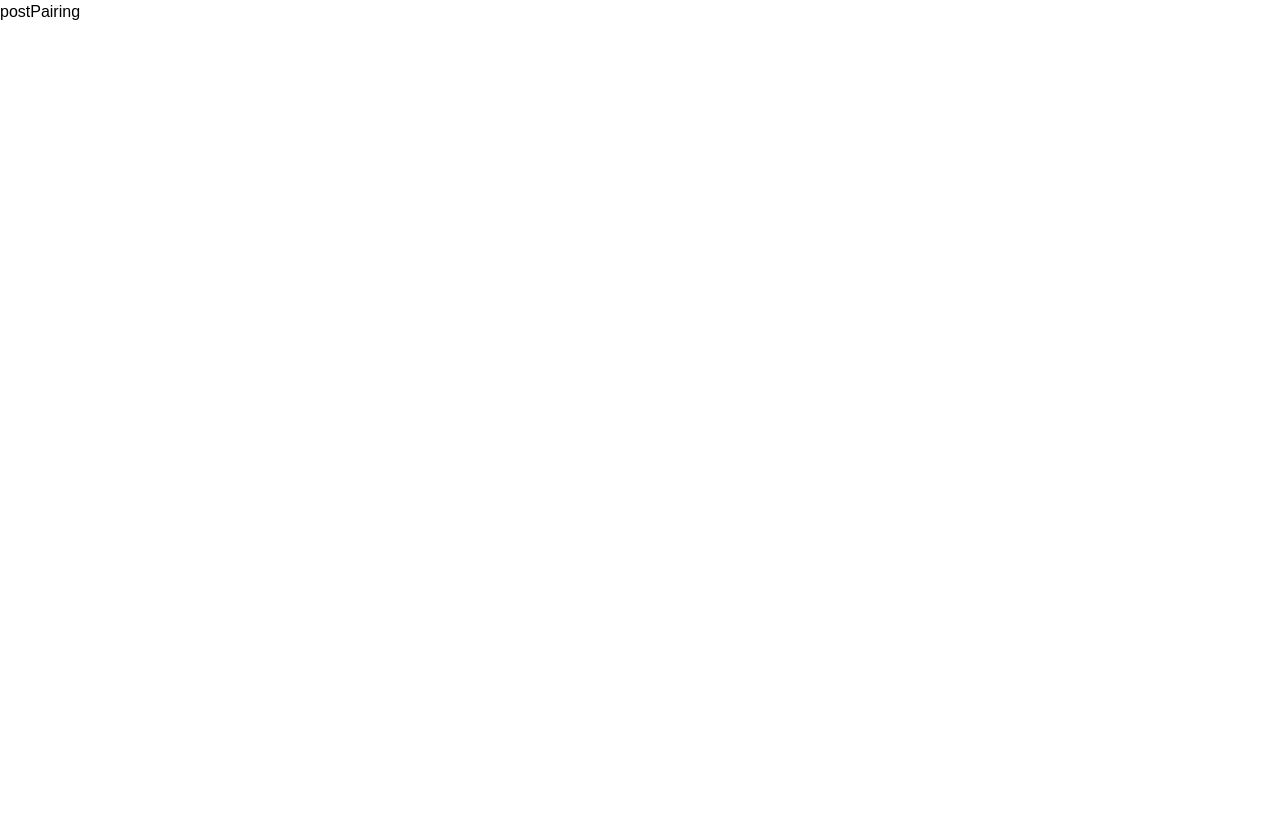
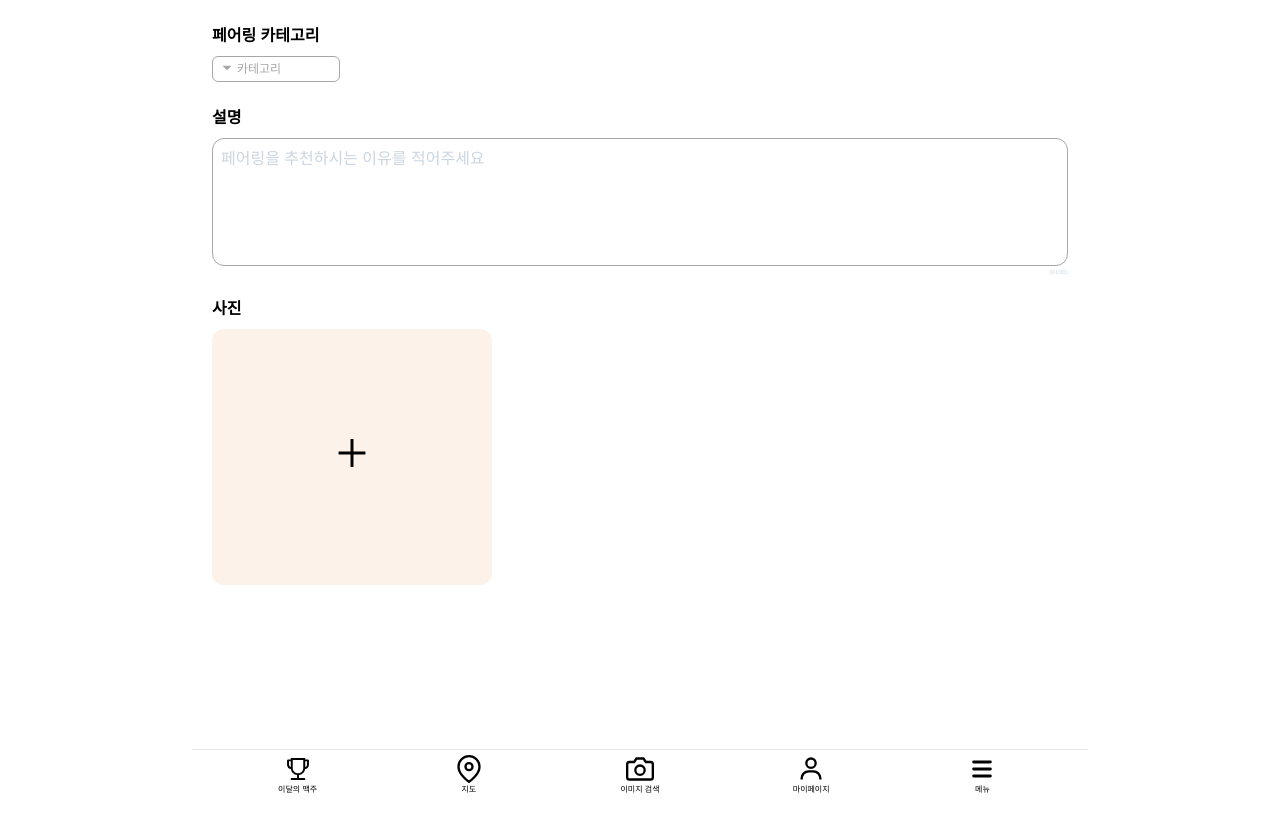
Before and after one commit to GetA-BEER/GetABeer, a Next.js app in the folder fe/: page /postpairing in a window 1280 px wide. Before the commit the page ends 800 px from the top, so only its background shows below. Built offline with nearby package versions, Linux system fonts and the light colour scheme; a web font is replaced by a local one.

Commit message:
GB-36 style: postPairing 컴포넌트 제작

```diff
--- a/fe/components/inputs/BigInput.tsx
+++ b/fe/components/inputs/BigInput.tsx
@@ -17,9 +17,7 @@ export default function BigInput({ placeholder }: InputProps) {
   return (
     <div className="m-5">
       <form className="font-light">
-        <span className="block text-sm text-slate-700 font-medium ">
-          큰 Input창
-        </span>
+        <div className="mt-6 mb-2 text-base font-semibold">설명</div>
         <textarea
           className="w-full h-32 rounded-xl p-2 border border-y-gray focus:outline-y-gold placeholder-slate-300 resize-none"
           placeholder={placeholder}
--- a/fe/components/selectBox/PairingBox.tsx
+++ b/fe/components/selectBox/PairingBox.tsx
@@ -21,7 +21,8 @@ export default function PairingBox() {
     console.log(checked);
   };
   return (
-    <>
+    <div className="m-5">
+      <div className="mt-6 mb-2 text-base font-semibold">페어링 카테고리</div>
       <button
         onClick={() => setShowModal(!showModal)}
         className={`${
@@ -54,6 +55,6 @@ export default function PairingBox() {
       ) : (
         <></>
       )}
-    </>
+    </div>
   );
 }
--- /dev/null
+++ b/fe/pages/postpairing/ImageUpload.tsx
@@ -0,0 +1,31 @@
+import { AiOutlinePlus } from 'react-icons/ai';
+export default function ImageUpload() {
+  return (
+    <div className="m-5">
+      <div className="mt-4 mb-2 text-base font-semibold">사진</div>
+
+      <div className="grid grid-cols-3 gap-2 h-[105px] md:h-64 sm:h-48">
+        <div className="bg-y-cream flex justify-center items-center rounded-xl">
+          <form method="post">
+            <button>
+              <AiOutlinePlus className="w-10 h-10" />
+            </button>
+            {/* <input
+              type="file"
+              id="chooseFile"
+              name="chooseFile"
+              accept="image/*"
+            /> */}
+          </form>
+        </div>
+        {/*
+        <div className="bg-y-cream flex justify-center items-center rounded-xl">
+          <AiOutlinePlus className="w-10 h-10" />
+        </div>
+        <div className="bg-y-cream flex justify-center items-center rounded-xl">
+          <AiOutlinePlus className="w-10 h-10" />
+        </div> */}
+      </div>
+    </div>
+  );
+}
--- a/fe/pages/postpairing/index.tsx
+++ b/fe/pages/postpairing/index.tsx
@@ -1,3 +1,25 @@
+import Head from 'next/head';
+import NavBar from '@/components/NavBar';
+import BigInput from '@/components/inputs/BigInput';
+import PairingBox from '@/components/selectBox/PairingBox';
+import ImageUpload from './ImageUpload';
+
 export default function PostPairing() {
-  return <div>postPairing</div>;
+  return (
+    <>
+      <Head>
+        <title>GetABeer</title>
+        <meta name="description" content="Generated by create next app" />
+        <meta name="viewport" content="width=device-width, initial-scale=1" />
+        <link rel="icon" href="/images/logo.png" />
+      </Head>
+
+      <main className="m-auto h-screen max-w-4xl">
+        <PairingBox />
+        <BigInput placeholder="페어링을 추천하시는 이유를 적어주세요" />
+        <ImageUpload />
+        <NavBar />
+      </main>
+    </>
+  );
 }
```
